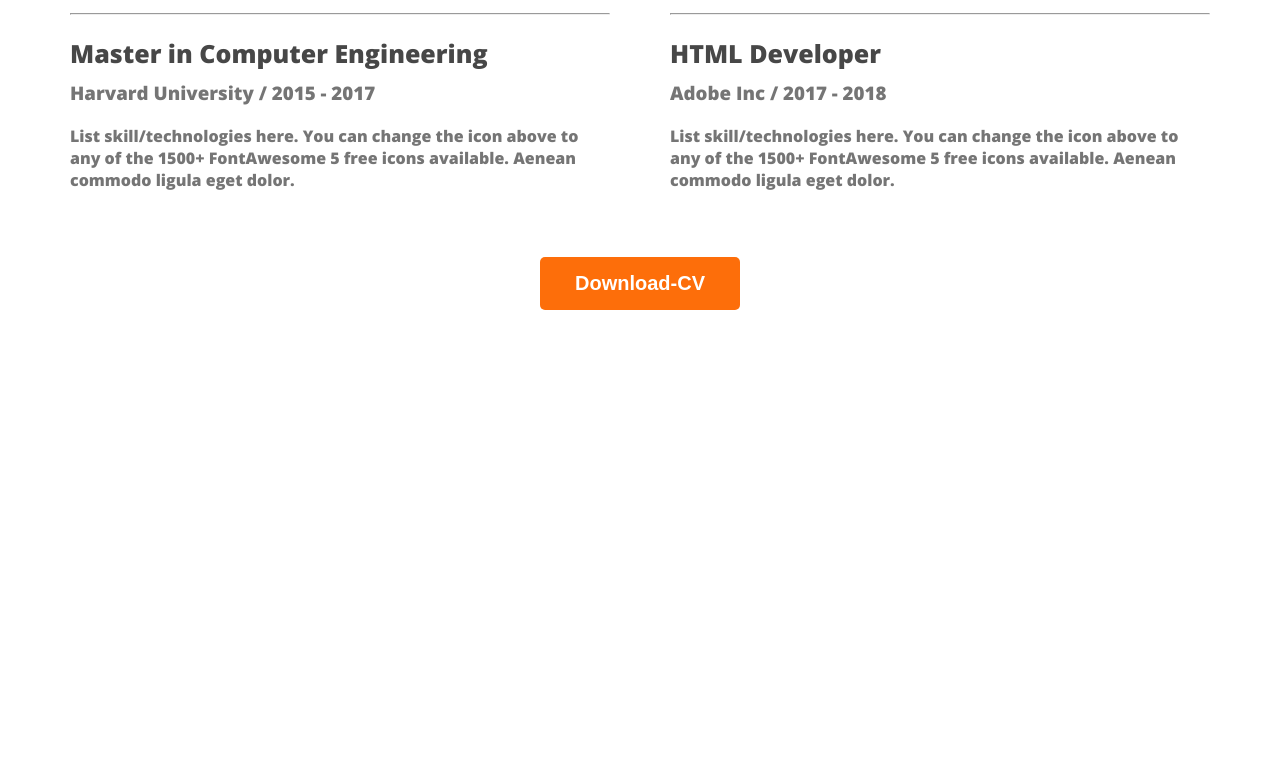
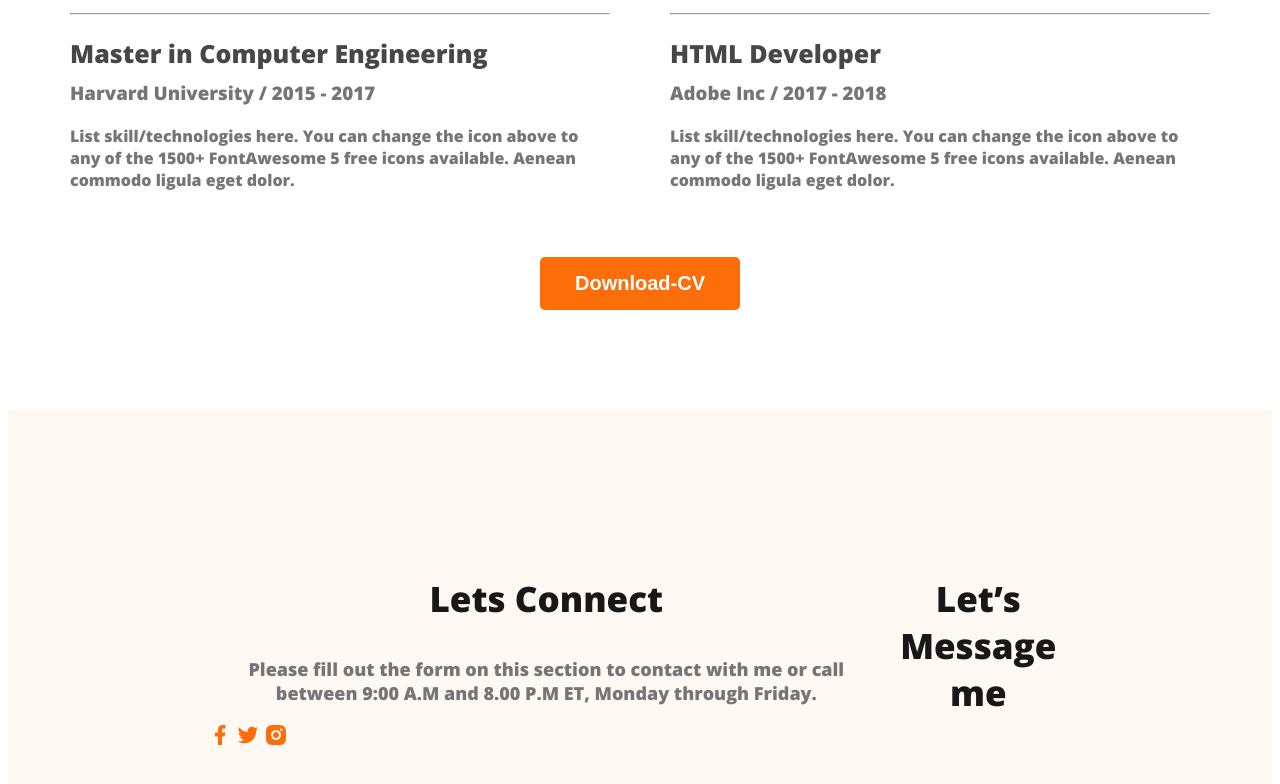
Before and after one commit to partha46/07-07-2023-portfolio, a plain HTML site: page index.html in a window 1280 px wide. Shown: the part 2882-3666 px from the top of the page. Before the commit the page ends 3200 px from the top, so only its background shows below. Drawn offline with nearby package versions, Linux system fonts and the light colour scheme.

Commit message:
footer style added

```diff
--- a/index.html
+++ b/index.html
@@ -199,6 +199,22 @@
         </div>
       </section>
     </main>
-    <footer></footer>
+    <footer>
+      <div class="footer-column">
+        <h3 class="section-title">Lets Connect</h3>
+        <p class="section-description">
+          Please fill out the form on this section to contact with me or call
+          between 9:00 A.M and 8.00 P.M ET, Monday through Friday.
+        </p>
+        <div class="social-links">
+          <a href=""><img src="/images/icons/facebook.png" alt="" /></a>
+          <a href=""><img src="/images/icons/twitter.png" alt="" /></a>
+          <a href=""><img src="/images/icons/insta.png" alt="" /></a>
+        </div>
+      </div>
+      <div class="footer-column">
+        <h3 class="section-title">Let’s Message me</h3>
+      </div>
+    </footer>
   </body>
 </html>
--- a/styles/portfolio.css
+++ b/styles/portfolio.css
@@ -168,3 +168,10 @@ main section {
   text-align: center;
   margin-top: 50px;
 }
+/* Footer styles */
+footer {
+  display: flex;
+  background: #fff8f3;
+  margin-top: 100px;
+  padding: 130px 200px;
+}
```
